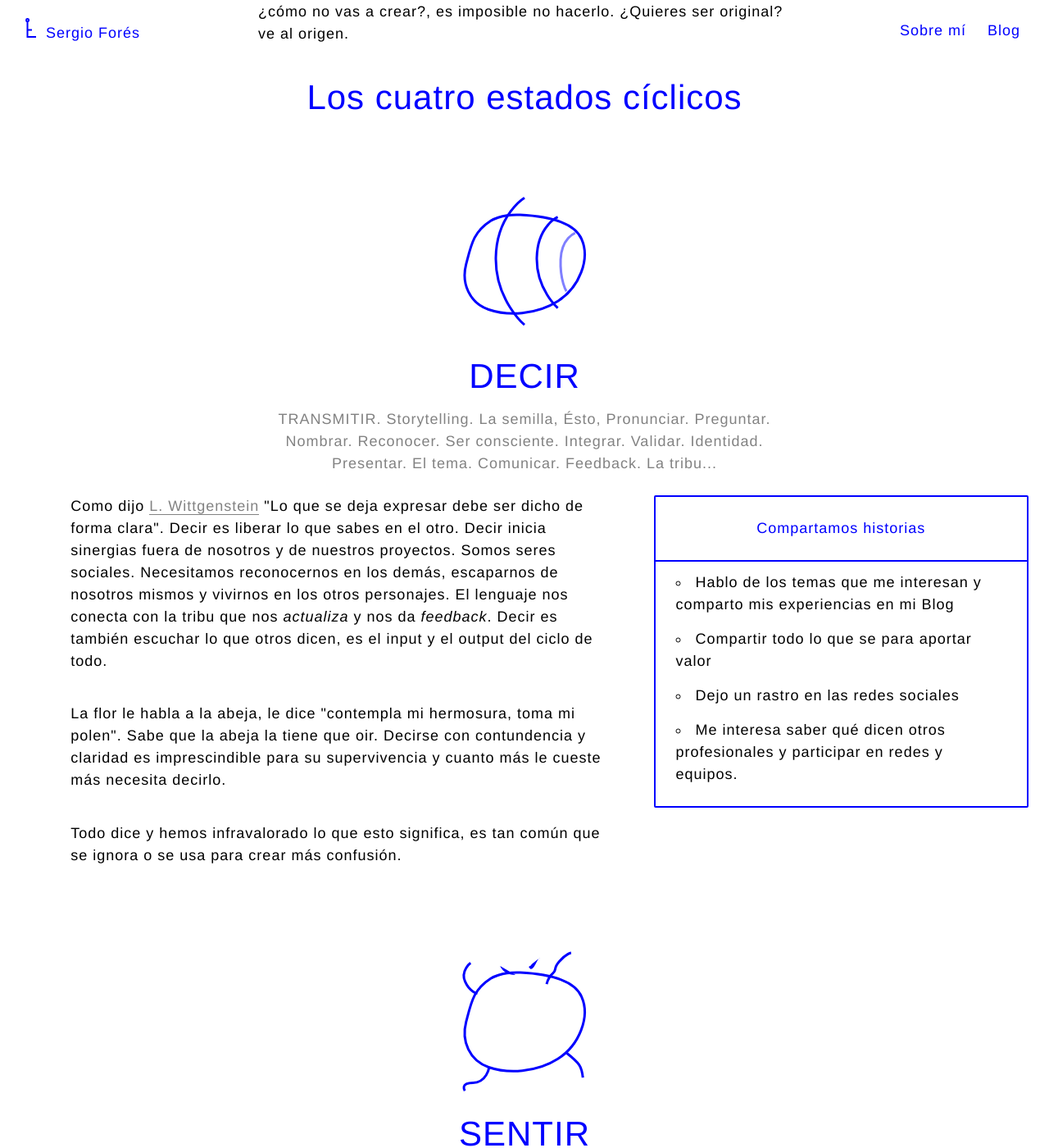
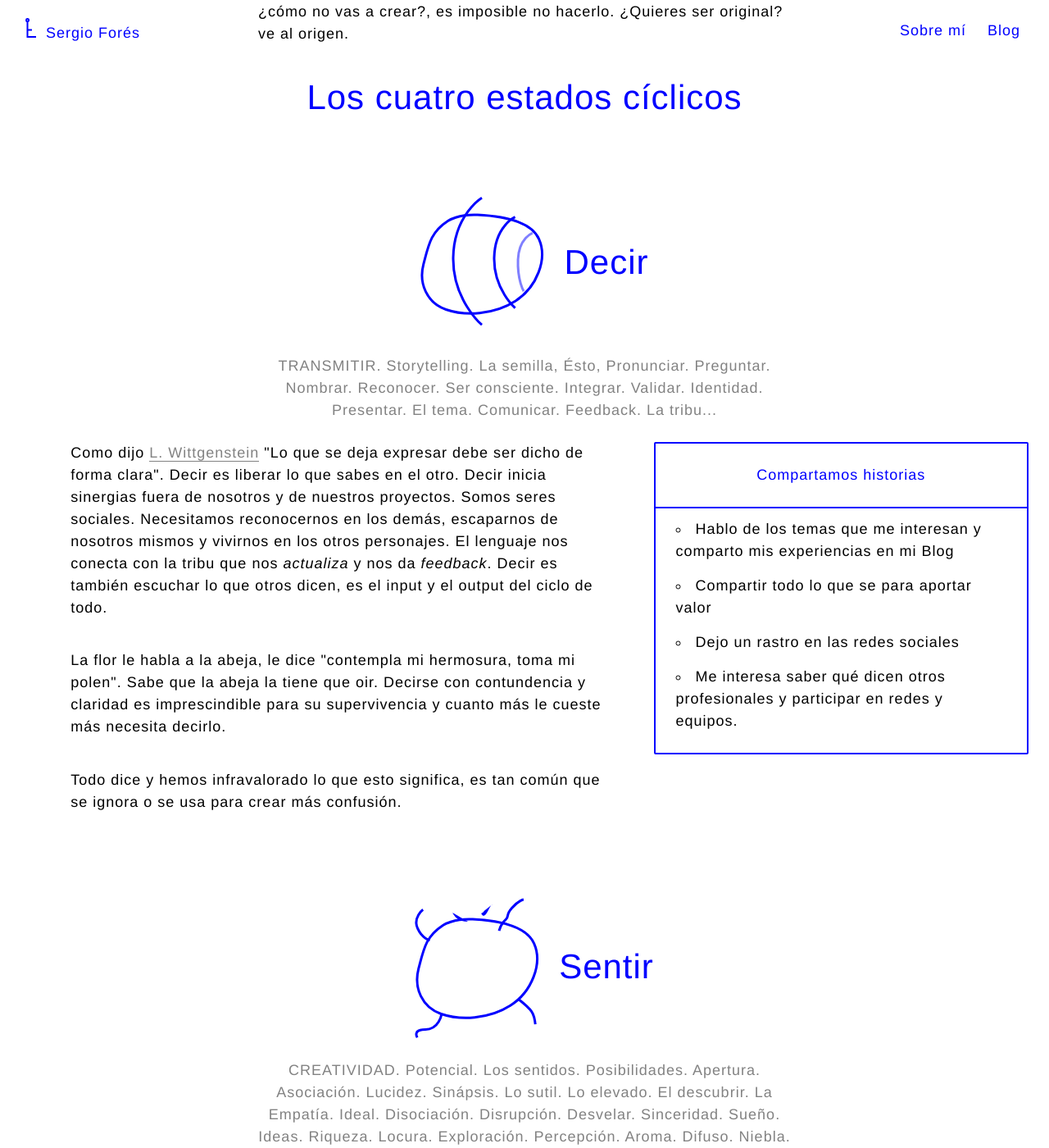
Before and after one commit to t0t/deprecated-personal-portfolio, a Jekyll site: the page built from _posts/2016-08-09-tcia.markdown, in a window 1280 px wide and 1400 px high, scrolled down 2684 px. Shown: the whole window at 82% size. Built offline with Jekyll 4.4.1, drawn with Linux system fonts in a browser that asks for light colours.

Commit message:
CSS :cyclone:

```diff
--- a/_posts/2016-08-09-tcia.markdown
+++ b/_posts/2016-08-09-tcia.markdown
@@ -58,9 +58,8 @@ description: TCIA decir, sentir, pensar y hacer en coherencia
 
         <h1 class="Card-title site-title">
         <div class="Dsph__item">
-        <span class="Dsph__decir"></span>
+        <span class="Dsph__decir"></span> Decir
         </div>
-          Decir
         </h1>
 
 
@@ -90,9 +89,8 @@ description: TCIA decir, sentir, pensar y hacer en coherencia
 
         <h1 class="Card-title site-title">
         <div class="Dsph__item">
-          <span class="Dsph__sentir"></span>
+          <span class="Dsph__sentir"></span> Sentir
         </div>
-          Sentir
         </h1>
 
         <h2 class="Card-subtitle">
@@ -123,9 +121,8 @@ description: TCIA decir, sentir, pensar y hacer en coherencia
 
         <h1 class="Card-title site-title">
           <div class="Dsph__item">
-            <span class="Dsph__pensar"></span>
+            <span class="Dsph__pensar"></span> Pensar
           </div>
-          Pensar
         </h1>
 
         <h2 class="Card-subtitle">
@@ -154,9 +151,9 @@ description: TCIA decir, sentir, pensar y hacer en coherencia
 
         <h1 class="Card-title site-title">
           <div class="Dsph__item">
-            <span class="Dsph__hacer"></span>
+            <span class="Dsph__hacer"></span> Hacer
           </div>
-          Hacer
+
         </h1>
         <h2 class="Card-subtitle">
           ACCIÓN. La solución. El Ésto Correcto. Lo pragmático. Eficacia. Ejecutar. Ya!. Lo concreto. Sentido. Materia. El Objeto. Lo nuevo. Resultado. El Chiste. Comprensión. El hecho. Medir. Refinar. Utilidad. Subsistencia. Realidad. Aplicación. Contacto. La verdad. El Cambio...
--- a/_sass/_card.scss
+++ b/_sass/_card.scss
@@ -21,7 +21,7 @@
         flex: 1 100%;
         // font-weight: bold;
         margin-bottom: $spacing-unit / 2;
-        text-transform: uppercase;
+        // text-transform: uppercase;
       }
       &-subtitle {
         color: $color-grey;
--- a/_sass/_tot.scss
+++ b/_sass/_tot.scss
@@ -14,8 +14,9 @@
 }
 
 .Dsph__item {
-	text-align: center;
-  // background-color: $color-cool;
+	display: flex;
+	justify-content: center;
+	align-items: center;
 	span {
 		display: inline-block;
     // background-color: darken($color-cool, 1);
--- a/css/main.css
+++ b/css/main.css
@@ -599,8 +599,7 @@ section {
   .Card-title {
     -ms-flex: 1 100%;
         flex: 1 100%;
-    margin-bottom: 12.5px;
-    text-transform: uppercase; }
+    margin-bottom: 12.5px; }
   .Card-subtitle {
     color: #828282;
     font-size: 18px;
@@ -640,7 +639,12 @@ section {
   margin-bottom: 25px; }
 
 .Dsph__item {
-  text-align: center; }
+  display: -ms-flexbox;
+  display: flex;
+  -ms-flex-pack: center;
+      justify-content: center;
+  -ms-flex-align: center;
+      align-items: center; }
   .Dsph__item span {
     display: inline-block; }
 
```
